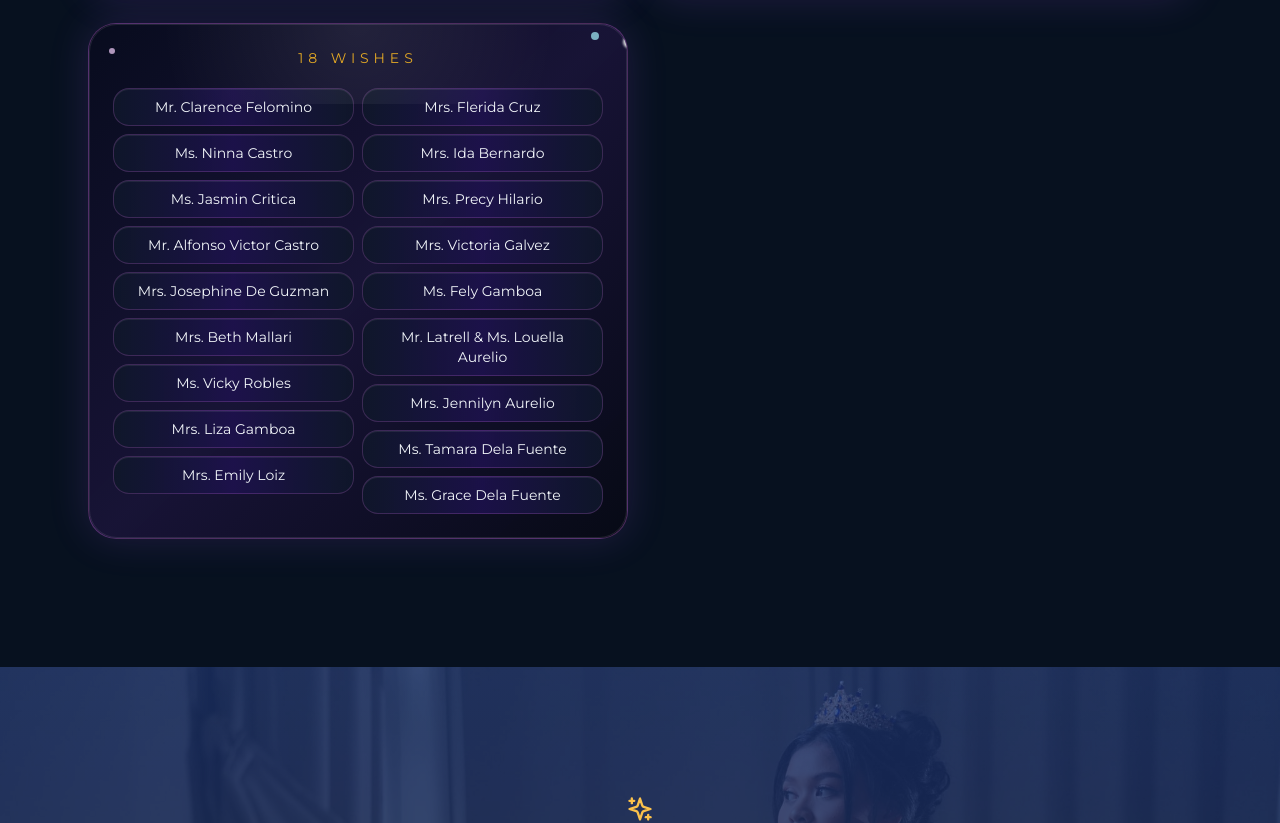
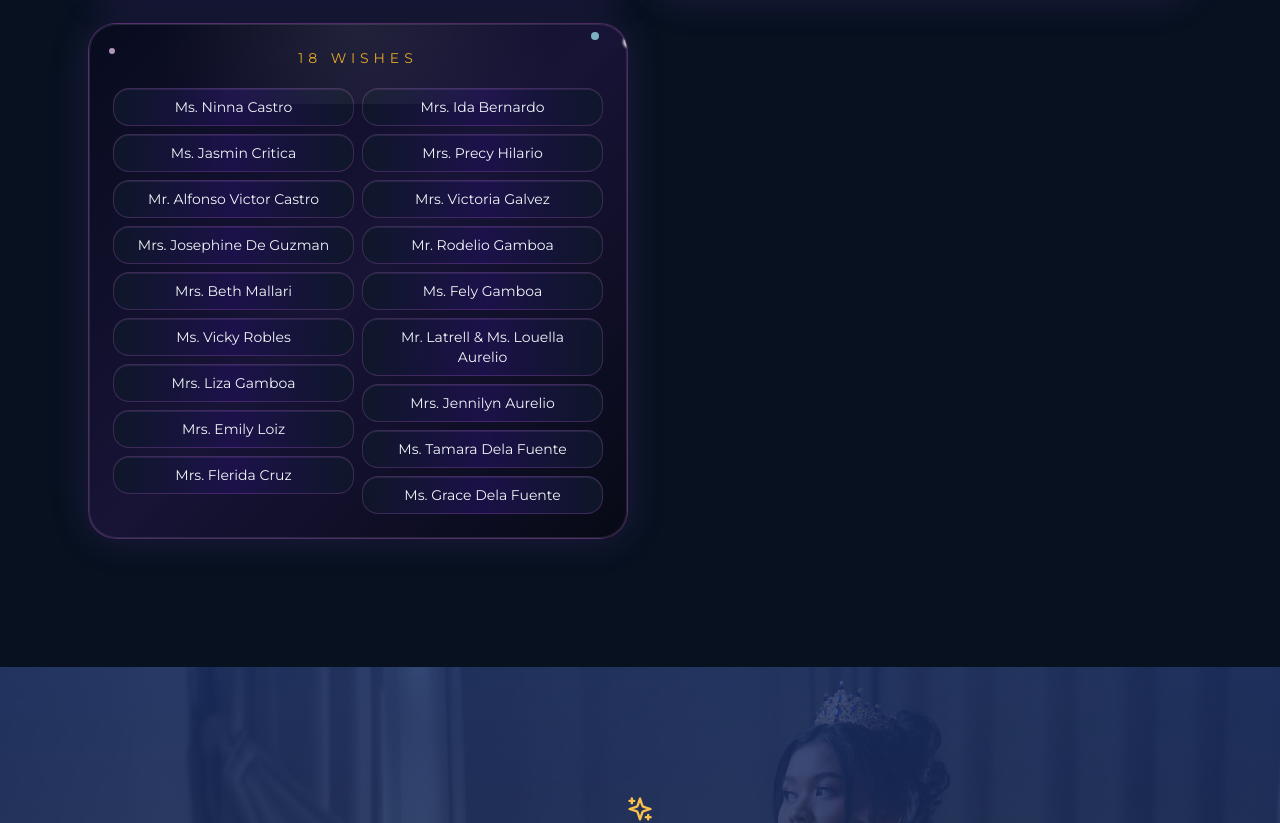
Before and after one commit to tinecdc/project, a React (Vite) app: page / in a window 1280 px wide. Shown: the part 3019-3842 px from the top of the page. Built offline with nearby package versions, Linux system fonts and the light colour scheme; no server answers; a web font is replaced by a local one.

Commit message:
Update Program.tsx

```diff
--- a/src/components/Program.tsx
+++ b/src/components/Program.tsx
@@ -33,8 +33,8 @@ const programs = [
   {
     title: '18 Wishes',
     people: [
-      'Mr. Clarence Felomino', 'Ms. Ninna Castro', 'Ms. Jasmin Critica', 'Mr. Alfonso Victor Castro', 'Mrs. Josephine De Guzman', 'Mrs. Beth Mallari',
-       'Ms. Vicky Robles', 'Mrs. Liza Gamboa', 'Mrs. Emily Loiz', 'Mrs. Flerida Cruz', 'Mrs. Ida Bernardo','Mrs. Precy Hilario' , 'Mrs. Victoria Galvez',  'Ms. Fely Gamboa','Mr. Latrell & Ms. Louella Aurelio','Mrs. Jennilyn Aurelio','Ms. Tamara Dela Fuente', 'Ms. Grace Dela Fuente',
+       'Ms. Ninna Castro', 'Ms. Jasmin Critica', 'Mr. Alfonso Victor Castro', 'Mrs. Josephine De Guzman', 'Mrs. Beth Mallari',
+       'Ms. Vicky Robles', 'Mrs. Liza Gamboa', 'Mrs. Emily Loiz', 'Mrs. Flerida Cruz', 'Mrs. Ida Bernardo','Mrs. Precy Hilario' , 'Mrs. Victoria Galvez',  'Mr. Rodelio Gamboa','Ms. Fely Gamboa','Mr. Latrell & Ms. Louella Aurelio','Mrs. Jennilyn Aurelio','Ms. Tamara Dela Fuente', 'Ms. Grace Dela Fuente',
     ],
   },
 ];
```
